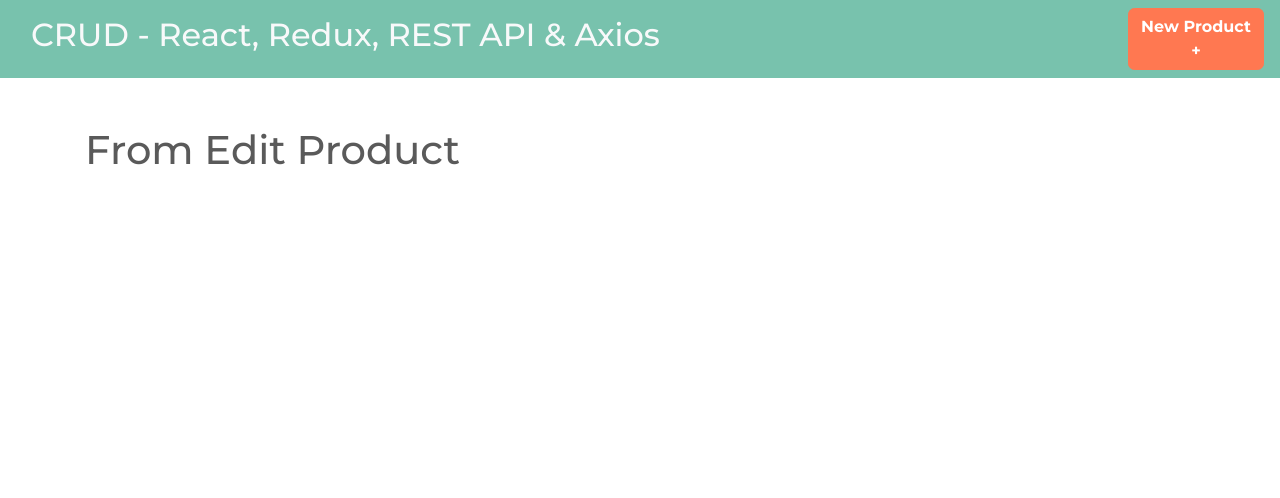
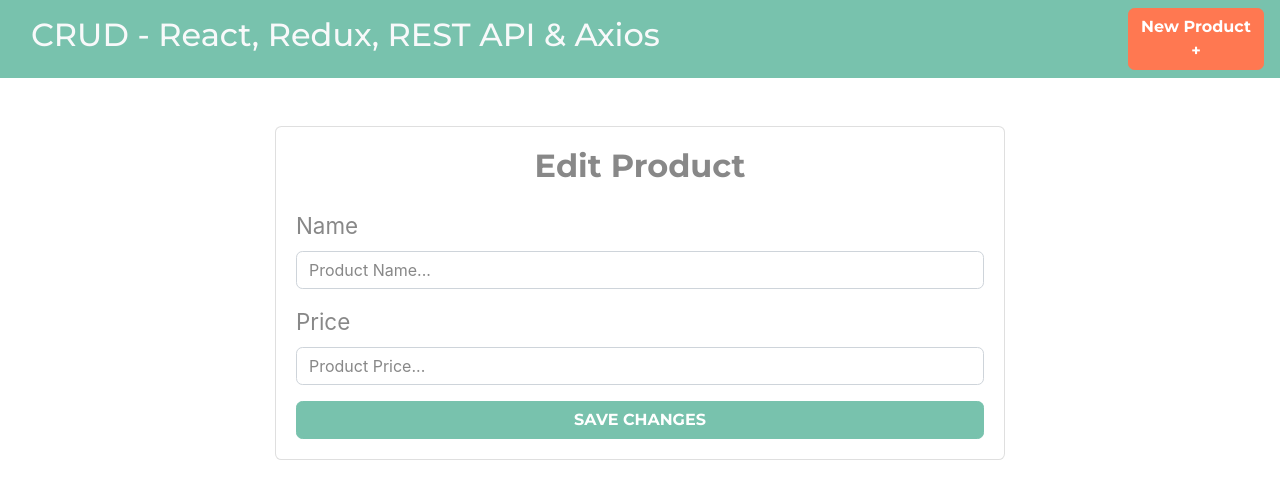
Before and after one commit to marialobillo/crud-redux, a React (Create React App) app: page /products/edit/1 in a window 1280 px wide. Shown: the top 498 px of the page. Built offline with nearby package versions, Linux system fonts and the light colour scheme.

Commit message:
edit form

```diff
--- a/src/components/EditProduct.js
+++ b/src/components/EditProduct.js
@@ -3,7 +3,45 @@
 const EditProduct = () => {
 
     return (
-        <h1>From Edit Product</h1>
+        <div className="row justify-content-center">
+            <div className="col-md-8">
+                <div className="card">
+                    <div className="card-body">
+                        <h2 className="text-center mb-4 font-weight-bold">
+                            Edit Product
+                        </h2>
+
+                        <form>
+                            <div className="form-group">
+                                <label>Name</label>
+                                <input
+                                    type="text"
+                                    className="form-control"
+                                    placeholder="Product Name..."
+                                    name="name"
+                                />
+                            </div>
+
+                            <div className="form-group">
+                                <label>Price</label>
+                                <input
+                                    type="number"
+                                    className="form-control"
+                                    placeholder="Product Price..."
+                                    name="price"
+                                />
+                            </div>
+
+                            <button
+                                type="submit"
+                                className="btn btn-primary font-weight-bold
+                                text-uppercase d-block w-100"
+                            >Save Changes</button>
+                        </form>
+                    </div>
+                </div>
+            </div>
+        </div>
     );
 }
 
--- a/src/components/Products.js
+++ b/src/components/Products.js
@@ -1,9 +1,24 @@
-import React from 'react';
+import React, { Fragment } from 'react';
 
 const Products = () => {
 
     return (
-        <h1>From Products</h1>
+        <Fragment>
+            <h2 className="text-center my-5">Products</h2>
+
+            <table className="table table-striped">
+                <thead className="bg-primary table-dark">
+                    <tr>
+                       <th scope="col">Name</th>
+                       <th scope="col">Price</th>
+                       <th scope="col">Options</th>
+                    </tr>
+                </thead>
+                <tbody>
+
+                </tbody>
+            </table>
+        </Fragment>
     );
 }
 
```
